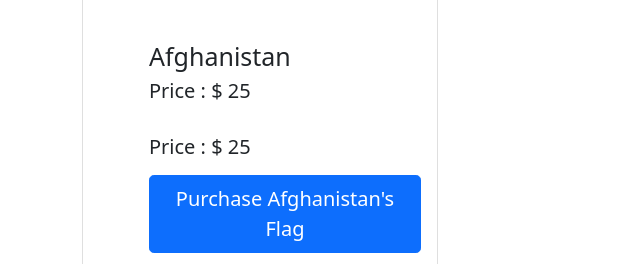
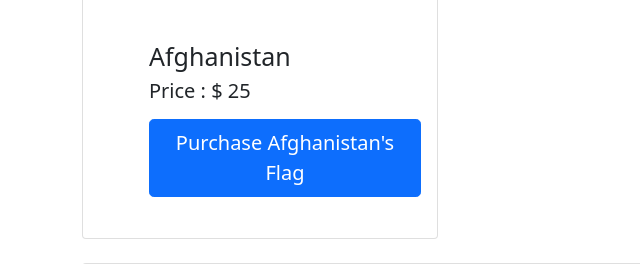
Before and after one commit to G2L399/TUGASAKHIR, a PHP site: page /play_non_admin.php in a window 1280 px wide. Shown: the part 435-699 px from the top of the page, without its empty margins (0-640 px from the left). Run offline with PHP 8.4, Linux system fonts and the light colour scheme; data comes from the database, SQL or seed files in the repository.

Commit message:
Your commit message here

```diff
--- a/QuizPHP/MainInterface.php
+++ b/QuizPHP/MainInterface.php
@@ -71,7 +71,7 @@ $Loggedin = !isset($_SESSION["loggedin"]) || $_SESSION["loggedin"] !== true;
             </div>
         </div>';
         } else if ($isUser) {
-            '<div class="row mt-3">
+            echo '<div class="row mt-3">
             <div class="col-12 text-center">
                 <a href="play_non_admin.php" class="btn btn-success btn-lg">Show</a>
             </div>
--- a/QuizPHP/play_non_admin.php
+++ b/QuizPHP/play_non_admin.php
@@ -89,14 +89,6 @@ $result = $conn->query($query);
                                             $
                                             <?php echo $price; ?>
                                         </h2>
-                                        <br>
-                                    </div>
-                                    <div class="price-container">
-                                        <h2 class="">
-                                            Price :
-                                            $
-                                            <?php echo $price; ?>
-                                        </h2>
                                     </div>
                                     <div class="col mt-3" style="padding-left:50px; padding-bottom: 25px;">
                                         <a href="buy.php?Name=<?= $row['Name'] ?>" class="btn btn-primary btn-lg">Purchase
```
